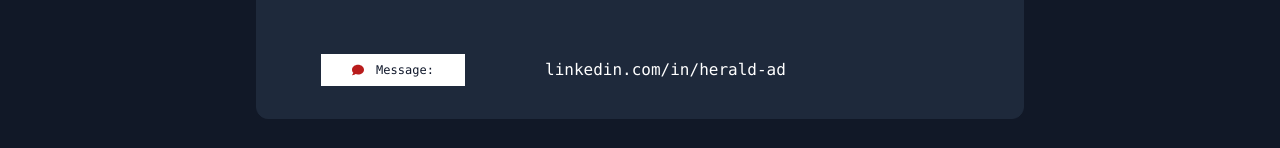
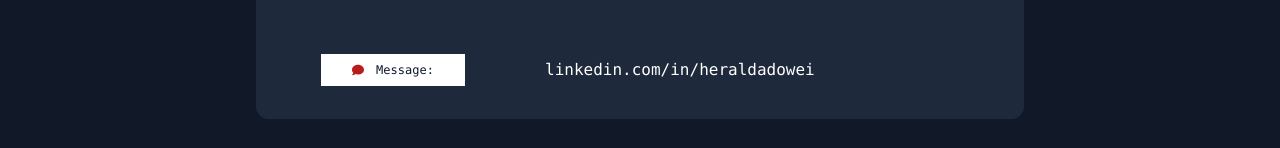
Before and after one commit to RadZ3000/personal-website, a Next.js app: page /contact in a window 1280 px wide. Shown: the part 507-655 px from the top of the page. Built offline with nearby package versions, Linux system fonts and the light colour scheme; a web font is replaced by a local one.

Commit message:
contact.tsx edit

```diff
--- a/pages/contact.tsx
+++ b/pages/contact.tsx
@@ -40,13 +40,13 @@ const Contact = () => {
                         <h1 className="text-xs md:text-sm  lg:text-base">herald.adowei@gmail.com</h1>
                     </span>
                     <span className="flex flex-row gap-x-6 lg:flex-row items-center lg:gap-x-20">
-                            <a href="https://www.linkedin.com/in/herald-ad" target="_blank" rel="noopener noreferrer">
+                            <a href="https://www.linkedin.com/in/heraldadowei" target="_blank" rel="noopener noreferrer">
                                 <button className="button">
                                     <FaComment className="text-red-700" />
                                     Message:
                                 </button>
                             </a>
-                        <h1 className="text-xs md:text-sm lg:text-base">linkedin.com/in/herald-ad</h1>
+                        <h1 className="text-xs md:text-sm lg:text-base">linkedin.com/in/heraldadowei</h1>
                     </span>
                 </div>
             </div>
```
